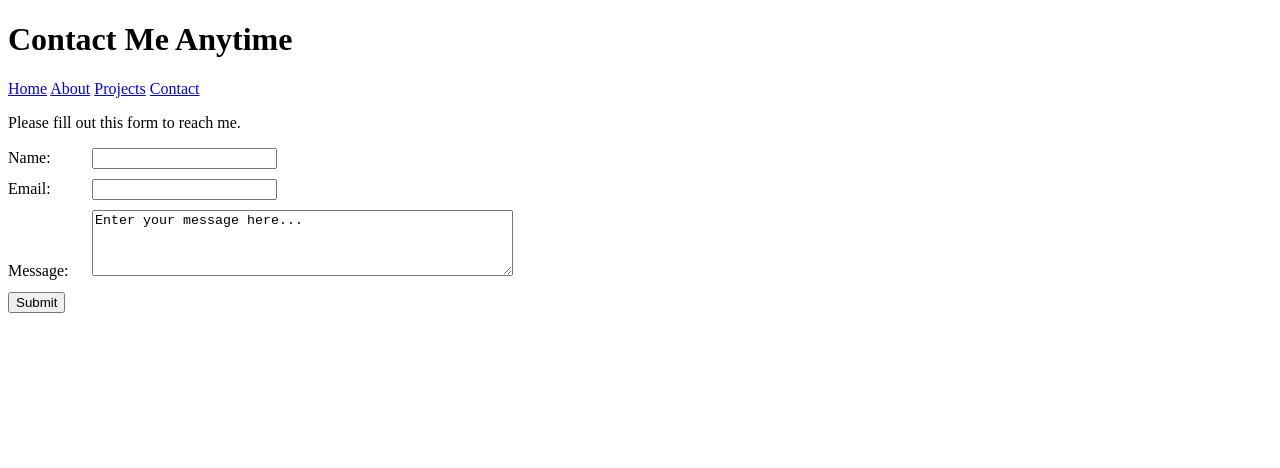
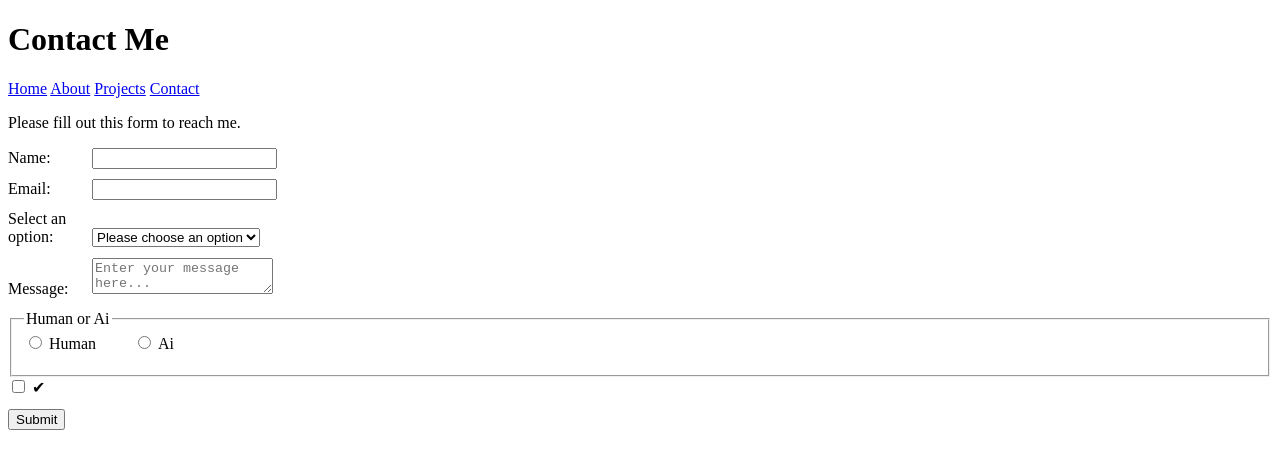
Before and after one commit to amansingh909/cosc219-site, a plain HTML site: page contact.html in a window 1280 px wide. Drawn offline with Linux system fonts and the light colour scheme.

Commit message:
doing css stuff now

```diff
--- a/contact.html
+++ b/contact.html
@@ -11,7 +11,7 @@
 </head>
 <body>
     <header>
-        <h1>Contact Me Anytime</h1>
+        <h1>Contact Me</h1>
         <nav>
             <a href="index.html">Home</a>
             <a href="about.html">About</a>
@@ -22,14 +22,37 @@
     <p>Please fill out this form to reach me.</p>
     <form action="#" method="post">
         <label for="name">Name:</label>
-        <input [type="text"] {id="name" name="name"}>
+        <input type="text" id="name" name="name" required>
         <br/>
         <label for="email">Email:</label>
-        <input [type="email"] {id="email" name="email"}>
+        <input type="email" id="email" name="email" required>
+
+
+        <br/>
+        <label for="select">Select an option:</label>
+        <select id="select" name="select" required>
+            <option value="">Please choose an option</option>
+            <option value="question">Question</option>
+            <option value="feedback">Feedback</option>
+            <option value="other">Other</option>
+        </select>
         <br/>
         <label for="message">Message:</label>
-        <textarea id="message" name="message" rows="4" cols="50">Enter your message here...</textarea>
+        <textarea id="message" name="message" placeholder="Enter your message here..." ></textarea>
         <br/>
+        <fieldset>
+            <legend>Human or Ai</legend>
+
+        <input type="radio" id="human" name="humanorai" value="human" required>
+        <label for="human">Human</label>
+        <input type="radio" id="ai" name="humanorai" value="ai" required>
+        <label for="ai">Ai</label>
+        </fieldset>
+        <input type="checkbox" id="robotcheck" name="robotcheck" value="yes" required>
+        <label for="robotcheck">✔</label>
+
+        <br/>
+
         <button type="submit">Submit</button>
     </form>
 </body>
```
Also changed, not shown: projects.html (+1 -1 lines).
